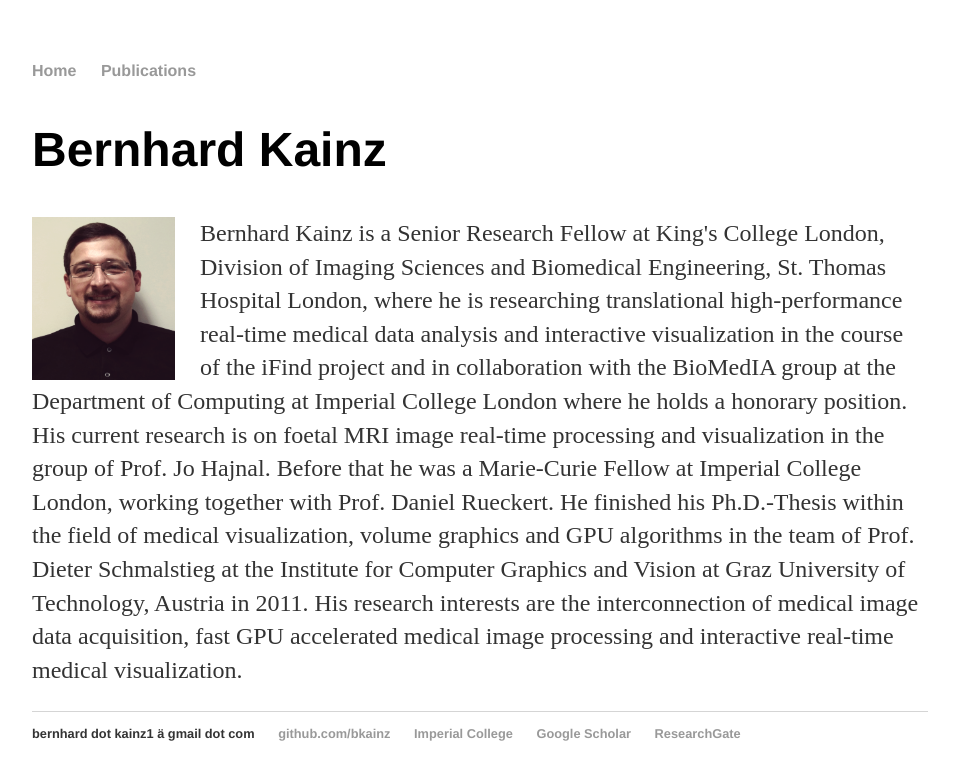
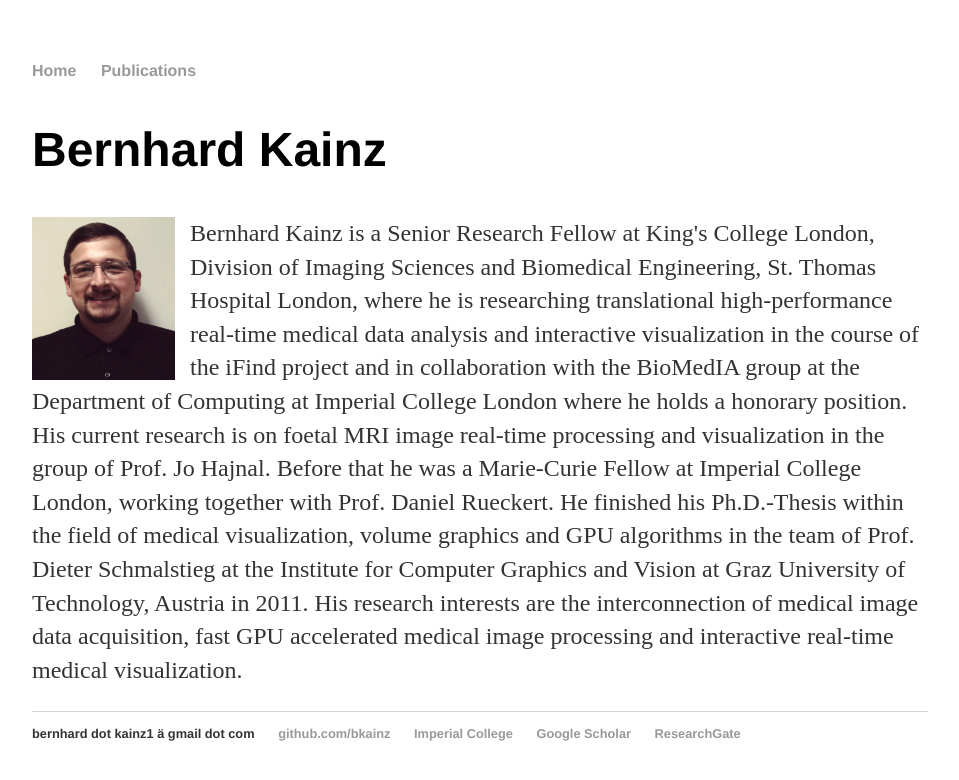
Before and after one commit to bkainz/bkainz.github.io, a Jekyll site: the page built from index.html, in a window 1280 px wide. Shown: the top 780 px of the page, without its empty margins (160-1119 px from the left). Built offline with Jekyll 4.4.1, drawn with Linux system fonts in a browser that asks for light colours.

```diff
--- a/index.html
+++ b/index.html
@@ -6,6 +6,6 @@ title: Bernhard Kainz
 
 <article class="home-content-main">
 	<h1>Bernhard Kainz</h1>
-	<p><img src="new_Portrait_Brannan.png" alt="Bernhard Kainz 2015" class="portrait-image" style="width:143px;height:163px;float:left;padding-right:25px;border:none" align="left">
+	<p><img src="new_Portrait_Brannan.png" alt="Bernhard Kainz 2015" class="portrait-image" style="width:143px;height:163px;float:left;padding-right:15px;border:none" align="left">
 
 	<p>Bernhard Kainz is a Senior Research Fellow at King's College London, Division of Imaging Sciences and Biomedical Engineering, St. Thomas Hospital London, where he is researching translational high-performance real-time medical data analysis and interactive visualization in the course of the iFind project and in collaboration with the BioMedIA group at the Department of Computing at Imperial College London where he holds a honorary position. His current research is on foetal MRI image real-time processing and visualization in the group of Prof. Jo Hajnal. Before that he was a Marie-Curie Fellow at Imperial College London, working together with Prof. Daniel Rueckert. He finished his Ph.D.-Thesis within the field of medical visualization, volume graphics and GPU algorithms in the team of Prof. Dieter Schmalstieg at the Institute for Computer Graphics and Vision at Graz University of Technology, Austria in 2011. His research interests are the interconnection of medical image data acquisition, fast GPU accelerated medical image processing and interactive real-time medical visualization.<p>
```
